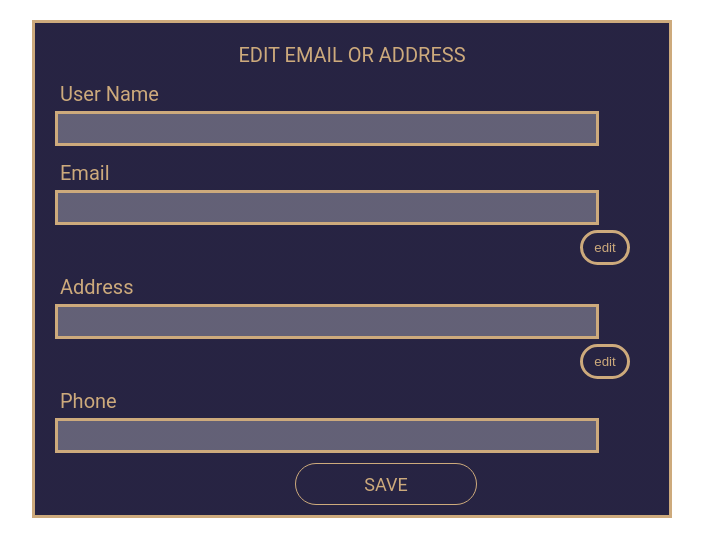
After one commit to FatmaMohamedSoliman/CarPurchasing, a PHP site: page /Car_php/pages/Car_userprofile.php in a window 1280 px wide. The commit adds this page. Shown: the top 557 px of the page, without its empty margins (288-991 px from the left). Run offline with PHP 8.4, Linux system fonts and the light colour scheme; data that the repository does not hold is empty.

Commit message:
integrate edit profile and see more GUI with php

```diff
--- a/Car_implementation/Car_php/car/control.car.php
+++ b/Car_implementation/Car_php/car/control.car.php
@@ -25,7 +25,7 @@
 			{
 				echo "<tr>";
 				echo "<td>".$carlist[$i]['model']."</td>";
-				echo "<td>".$carlist[$i]['model']."</td>";
+				echo "<td>".$carlist[$i]['modelyear']."</td>";
 				echo "<td>".$carlist[$i]['color']."</td>";
 				echo "<td>".$carlist[$i]['status']."</td>";
 				echo "<td>".$carlist[$i]['price']."</td>";
--- a/Car_implementation/Car_php/customer/control.customer.php
+++ b/Car_implementation/Car_php/customer/control.customer.php
@@ -1,6 +1,6 @@
 <?php
 require_once  'model.customer.php';
-$customer = new customer();
+$customer = new user();
 $customerlist = $customer->get_all("id>2 ","phone ASC");
 
 ?>
--- a/Car_implementation/Car_php/customer/do_deleteuser.php
+++ b/Car_implementation/Car_php/customer/do_deleteuser.php
@@ -1,6 +1,6 @@
 <?php
 require_once  'model.customer.php';
-$customer = new customer();
+$customer = new user();
 
 $id=$_GET['id'];
 $result= $customer->delete_user( $id );
--- a/Car_implementation/Car_php/customer/do_login.php
+++ b/Car_implementation/Car_php/customer/do_login.php
@@ -3,7 +3,7 @@
 //login example
 require_once  'model.customer.php';
 if(isset($_POST['username'])){
-$customer = new customer();
+$customer = new user();
 
 
 
--- a/Car_implementation/Car_php/customer/do_logout.php
+++ b/Car_implementation/Car_php/customer/do_logout.php
@@ -1,6 +1,6 @@
 <?php
 require_once  'model.customer.php';
-$customer = new customer();
+$customer = new user();
 $result =$customer->logout();
 header("Location: ../../");
 //header("Location: ../home.php");
--- a/Car_implementation/Car_php/customer/do_registration.php
+++ b/Car_implementation/Car_php/customer/do_registration.php
@@ -1,7 +1,7 @@
 <?php
 
 require_once  'model.customer.php';
-$customer = new customer();
+$customer = new user();
 //exAmple of registrtion
 
 
--- a/Car_implementation/Car_php/customer/model.customer.php
+++ b/Car_implementation/Car_php/customer/model.customer.php
@@ -1,8 +1,8 @@
 <?php
 require_once  __DIR__	.'\..\database.php';
-require_once  __DIR__	.'\..\user.php';
+//require_once  __DIR__	.'\..\user.php';
 
-class customer extends user{
+class user {
 	private $d = null;
 	function __construct(){
 		$this->d = new DataBase();
@@ -51,14 +51,10 @@ class customer extends user{
 		$sql_insert_result=$this->d->execute($sql);
 		return $sql_insert_result;
 	}
-	function edit_account($username, $password,$phone, $email, $address, $id){
+	function edit_account($id,$email, $address){
 		$sql = "UPDATE `users` SET
-		`username`='$username',
-		`phone`='$phone',
 		`email`='$email',
-		`address`='$address',
-		`password`='$password'
-
+		`address`='$address'
 		WHERE id= $id";
 		$sql_update_result=$this->d->execute($sql);
 		return $sql_update_result;
@@ -70,8 +66,5 @@ class customer extends user{
 		return $sql_update_result;
 	}
 
-	function reserve(){
 
-
-	}
 }
--- a/Car_implementation/Car_php/pages/Car_allusers.php
+++ b/Car_implementation/Car_php/pages/Car_allusers.php
@@ -1,9 +1,11 @@
 <?php
 require_once  __DIR__.'/../customer/model.customer.php';
-$customer = new customer();
+$customer = new user();
 $customerlist = $customer->get_all("","");
  ?>
     <link href="style.css" rel="stylesheet">
+
+
 
 
 
--- a/Car_implementation/Car_php/pages/Car_home.php
+++ b/Car_implementation/Car_php/pages/Car_home.php
@@ -141,7 +141,7 @@ for($i = 0 ; $i < count($carlist); $i++)
                         <div class="feature-content d-flex align-items-center justify-content-between">
                             <div class="feature-title">
                                 <h5><?php echo $carlist[$i]['model']?></h5>
-                                <p><?php echo $carlist[$i]['model']?></p>
+                                <p><?php echo $carlist[$i]['modelyear']?></p>
 								                 <p>Avaliable Color : <?php echo $carlist[$i]['color']?></p>
 								                 <p>Price : <?php echo $carlist[$i]['price'] ?> LE</p>
 								                 <a href="?content=Car_get_cardetail&id=<?php echo $carlist[$i]['id'] ?>"><p bgcolor="#696969"><u>See More</u><p></a>
--- a/Car_implementation/Car_php/pages/Car_reservedcars.php
+++ b/Car_implementation/Car_php/pages/Car_reservedcars.php
@@ -108,7 +108,7 @@ if(isset($_SESSION['user_data']) && isset($_SESSION['user_data']['user_type'])){
                          <div class="feature-content d-flex align-items-center justify-content-between">
                              <div class="feature-title">
                                  <h5><?php echo $carlist[$i]['model']?></h5>
-                                 <p><?php echo $carlist[$i]['model']?></p>
+                                 <p><?php echo $carlist[$i]['modelyear']?></p>
  								                 <p>Avaliable Color : <?php echo $carlist[$i]['color']?></p>
  								                 <p>Price : <?php echo $carlist[$i]['price'] ?> LE</p>
  								                 <a href="?content=Car_get_cardetail&id=<?php echo $carlist[$i]['id'] ?>"><p bgcolor="#696969"><u>See More</u><p></a>
--- /dev/null
+++ b/Car_implementation/Car_php/pages/Car_userprofile.php
@@ -0,0 +1,118 @@
+<?php
+require_once  __DIR__.'/../customer/model.customer.php';
+$userprofile = new user();
+
+
+
+
+
+
+
+
+
+
+if(isset($_POST['email'])){
+
+   $email=$_POST['email'];
+   $address=$_POST['address'];
+   $id=$_SESSION['user_data']['id'];
+$result =$userprofile->edit_account($id,$email, $address);
+if($result){
+  header("Location: .");
+}
+}
+$user = null;
+if(isset($_SESSION['user_data']['id'])){
+
+  $userlist = $userprofile->get_all("id = ".$_SESSION['user_data']['id'],"");
+  $user = $userlist[0];
+
+  // var_dump($user);
+}
+?>
+
+<link rel="stylesheet" type="text/css" media="screen" href="Car_editprofile/css/stylesheet.css" />
+<style>
+.form{
+background-color: #2f3640;
+align: center;
+margin-left: 25%;
+  margin-right:25%;
+  width: 50%;
+}
+</style>
+<?php
+
+?>
+    <div class="">
+        <form method="POST" action="" id="form" class="form" autocomplete="off" onsubmit ="checkPass()">
+            <span class="form-title" align="center">Edit Email OR Address</span>
+
+            <div class="wrap-input">
+                <span class="span-user-name title">User Name</span>
+                <input type="text" name="username" disabled class="txt-input" required maxlength="20" value =<?php echo $user['username'] ; ?>>
+            </div>
+            <div class="wrap-input">
+                <span class="span-email title">email</span>
+                <input id='email' disabled style="display:inline;" type="text" name="email" type="email" class="txt-input"  required maxlength="30"value="<?php echo $user['email'] ; ?>" />
+            <button type="button"  value="Edit" id="login" style="display:inline;" class="edit btn--move" onclick="edit('1')">edit</button>
+			</div>
+			<div class="wrap-input" >
+                <span class="span-Address-name title">Address</span>
+                <input   type="text" id='address' value="<?php echo $user['address'] ; ?>" name="address"  id="address" class="txt-input" required maxlength="100"  disabled style="display:inline;">
+                <button type="button" value="Edit" id="login" style="display:inline;" class="edit btn--move" onclick="edit('2')"> edit</button>
+			</div>
+			<div class="wrap-input">
+                <span class="span-Address-name title">Phone</span>
+                <input type="text" name="Phone"  id="fieldSelectorId" class="txt-input" pattern="[0-9]{10}"  title="Ten digits code" required maxlength="11" value="<?php echo $user['phone'] ; ?>" disabled />
+            </div>
+
+
+                <input type="submit" value="Save" id="login" class="login txt-input btn btn--dark  btn--rounded btn--transparent btn--move" style="margin-left: 250px;">
+
+        </form>
+
+        </div>
+        <script src="js/main.js"></script>
+ <script>
+function checkPass()
+{
+   var pass1 = document.getElementById('pass1');
+   var pass2 = document.getElementById('pass2');
+   var message = document.getElementById('error-nwl');
+   var goodColor = "#66cc66";
+   var badColor = "#ff6666";
+   if(pass1.value === pass2.value){
+       pass2.style.backgroundColor = goodColor;
+       message.style.color = goodColor;
+       message.innerHTML = "passwords are Matching!"
+   }
+   else{
+       pass2.style.backgroundColor = badColor;
+       message.style.color = badColor;
+       message.innerHTML = " These passwords don't match"
+   }
+
+   if(pass1.length > 8){
+       pass1.style.backgroundColor = goodColor;
+       message.style.color = goodColor;
+       message.innerHTML = "character number ok!"
+   }
+   else if(pass1.length <8){
+       pass1.style.backgroundColor = badColor;
+       message.style.color = badColor;
+       message.innerHTML = " you have to enter at least 8 digit! "
+   }
+}
+function edit(no)
+{
+if(no=='1')
+{
+document.getElementById("email").disabled = false;
+}
+else if(no=='2'){
+document.getElementById("address").disabled = false;
+}
+
+}
+</script>
```
Also changed, not shown: Car_implementation/Car_php/car/model.car.php (+15 -4 lines), Car_implementation/Car_php/customer/do_editaccount.php (+7 -9 lines), Car_implementation/Car_php/pages/Car_allcars.php (+20 -5 lines), Car_implementation/Car_php/pages/Car_do_addcar.php (+5 -4 lines), Car_implementation/Car_php/pages/Car_get_cardetail.php (+60 -14 lines), Car_implementation/Car_php/pages/car_aboutus.php (+6 -2 lines), Car_implementation/Car_php/pages/logo22.png (added).
